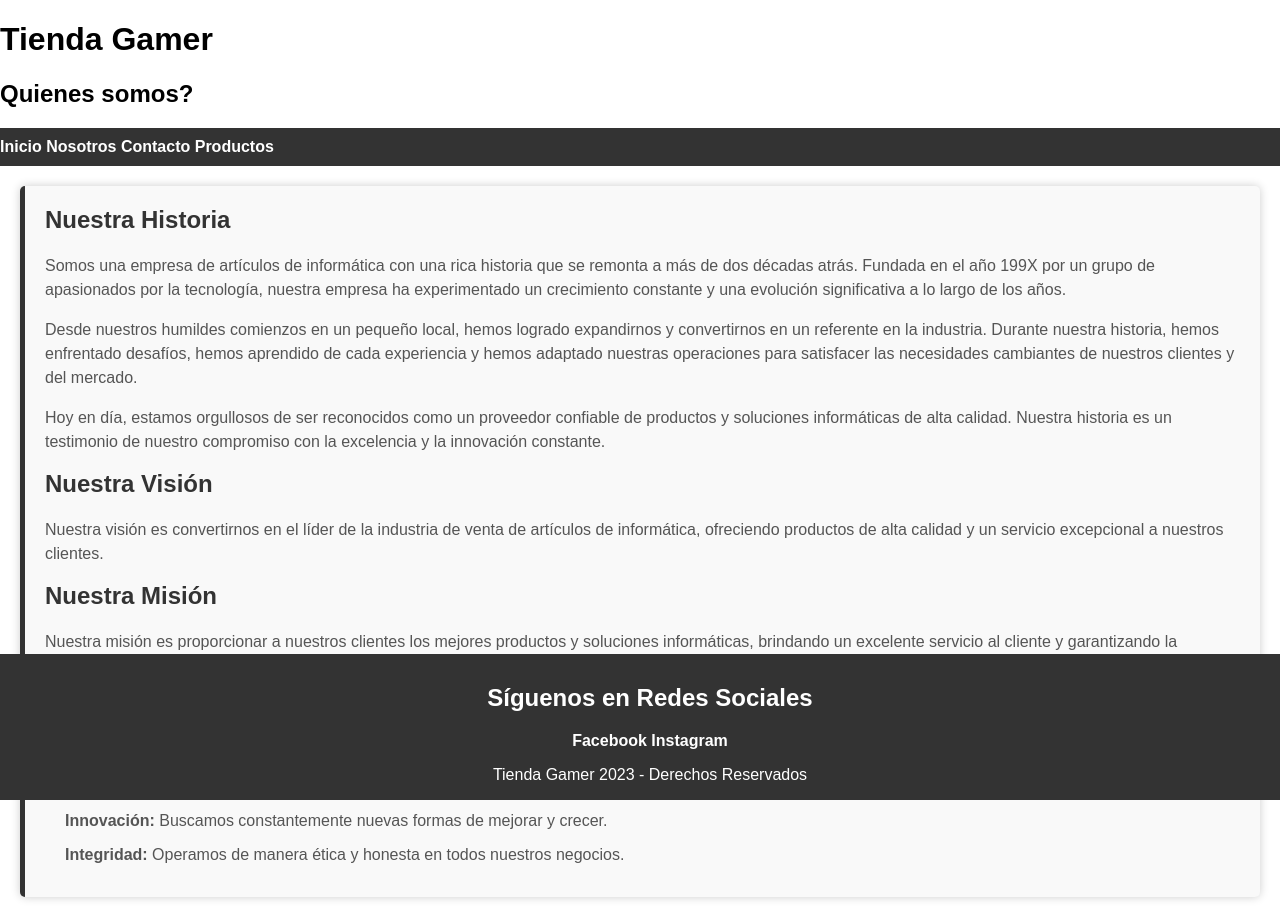
After one commit to osunamartin/djangoCAC, a Django app: page /game_shop/Nosotros in a window 1280 px wide. The commit adds this page. Run offline with Django 4.2, Linux system fonts and the light colour scheme.

Commit message:
form y nosotros v1

```diff
--- /dev/null
+++ b/core/static/core/css/nosotros.css
@@ -0,0 +1,34 @@
+#nosotros {
+    background-color: #f9f9f9;
+    padding: 20px;
+    border-radius: 5px;
+    margin: 20px;
+    box-shadow: 0 0 10px rgba(0, 0, 0, 0.2);
+    border-left: 5px solid #333;
+}
+
+#nosotros h2 {
+    color: #333;
+    font-size: 24px;
+    margin-top: 0;
+}
+
+#nosotros p {
+    font-size: 16px;
+    line-height: 1.5;
+    color: #555;
+}
+
+#nosotros ul {
+    list-style: disc;
+    padding-left: 20px;
+    font-size: 16px;
+    line-height: 1.5;
+    color: #555;
+    text-align: left;
+}
+
+#nosotros ul li {
+    margin-bottom: 10px;
+    display: block;
+}
--- a/core/templates/core/base.html
+++ b/core/templates/core/base.html
@@ -7,6 +7,8 @@
     <meta name="viewport" content="width=device-width, initial-scale=1.0">
     <title>GameShop</title>
     <link rel="stylesheet" href="{% static 'core/css/base.css' %}">
+    <link rel="stylesheet" href="{% static 'core/css/contacto.css' %}">
+    <link rel="stylesheet" href="{% static 'core/css/nosotros.css' %}">
 </head>
 <header>
   <h1>Tienda Gamer</h1>
@@ -17,8 +19,8 @@
     <nav>
       <div class="navbar"></div>
         <a href="{% url 'index' %}">Inicio</a>
-        <a href="#">Nosotros</a>
-        <a href="#">Contacto</a>
+        <a href="{% url 'nosotros' %}">Nosotros</a>
+        <a href="{% url 'contacto' %}">Contacto</a>
 
         <div class="dropdown">
           <a href="{% url 'producto_lista' %}">Productos</a>
--- /dev/null
+++ b/core/templates/core/quienesSomos.html
@@ -0,0 +1,30 @@
+{%extends "core/base.html"%}
+
+{%block section_title%} Quienes somos? {%endblock%}
+{%block content%}
+
+<section id="nosotros">
+
+        <h2>Nuestra Historia</h2>
+        <p>Somos una empresa de artículos de informática con una rica historia que se remonta a más de dos décadas atrás. Fundada en el año 199X por un grupo de apasionados por la tecnología, nuestra empresa ha experimentado un crecimiento constante y una evolución significativa a lo largo de los años.</p>
+        <p>Desde nuestros humildes comienzos en un pequeño local, hemos logrado expandirnos y convertirnos en un referente en la industria. Durante nuestra historia, hemos enfrentado desafíos, hemos aprendido de cada experiencia y hemos adaptado nuestras operaciones para satisfacer las necesidades cambiantes de nuestros clientes y del mercado.</p>
+        <p>Hoy en día, estamos orgullosos de ser reconocidos como un proveedor confiable de productos y soluciones informáticas de alta calidad. Nuestra historia es un testimonio de nuestro compromiso con la excelencia y la innovación constante.</p>
+
+
+    <h2>Nuestra Visión</h2>
+    <p>Nuestra visión es convertirnos en el líder de la industria de venta de artículos de informática, ofreciendo productos de alta calidad y un servicio excepcional a nuestros clientes.</p>
+
+    <h2>Nuestra Misión</h2>
+    <p>Nuestra misión es proporcionar a nuestros clientes los mejores productos y soluciones informáticas, brindando un excelente servicio al cliente y garantizando la satisfacción total del cliente en cada interacción.</p>
+
+    <h2>Nuestros Valores</h2>
+    <ul>
+        <li><b>Calidad:</b> Nos esforzamos por ofrecer productos de la más alta calidad en el mercado.</li>
+        <li><b>Servicio al Cliente:</b> Ponemos a nuestros clientes en el centro de todo lo que hacemos.</li>
+        <li><b>Innovación:</b> Buscamos constantemente nuevas formas de mejorar y crecer.</li>
+        <li><b>Integridad:</b> Operamos de manera ética y honesta en todos nuestros negocios.</li>
+    </ul>
+</section>
+
+
+{%endblock%}
--- a/core/urls.py
+++ b/core/urls.py
@@ -8,6 +8,7 @@ urlpatterns = [
     path('producto/detalle/<str:nombre_producto>', views.producto_detalle, name="producto_detalle"),
     path('producto/hay_stock', views.producto_hay_stock, {'hay_stock': 'si'} , name="hay_stock"),
     path('producto/no_hay_stock', views.producto_hay_stock, {'hay_stock': 'no'} , name="no_hay_stock"),
-
+    path('contacto', views.contacto, name="contacto"),
+    path('Nosotros', views.quienesSomos, name="nosotros"),
 
 ]
--- a/core/views.py
+++ b/core/views.py
@@ -29,3 +29,12 @@ def producto_detalle(request, nombre_producto):
 
 def producto_hay_stock(request, hay_stock):
   return HttpResponse(f'¿Hay stock de este producto?: {hay_stock}')
+
+def contacto(request):
+  context = {}
+
+  return render(request, 'core/formContacto.html')
+
+def quienesSomos(request):
+
+  return render(request, 'core/quienesSomos.html')
```
Also changed, not shown: core/static/core/css/contacto.css (added, +43 -0 lines), core/templates/core/formContacto.html (added, +26 -0 lines).
